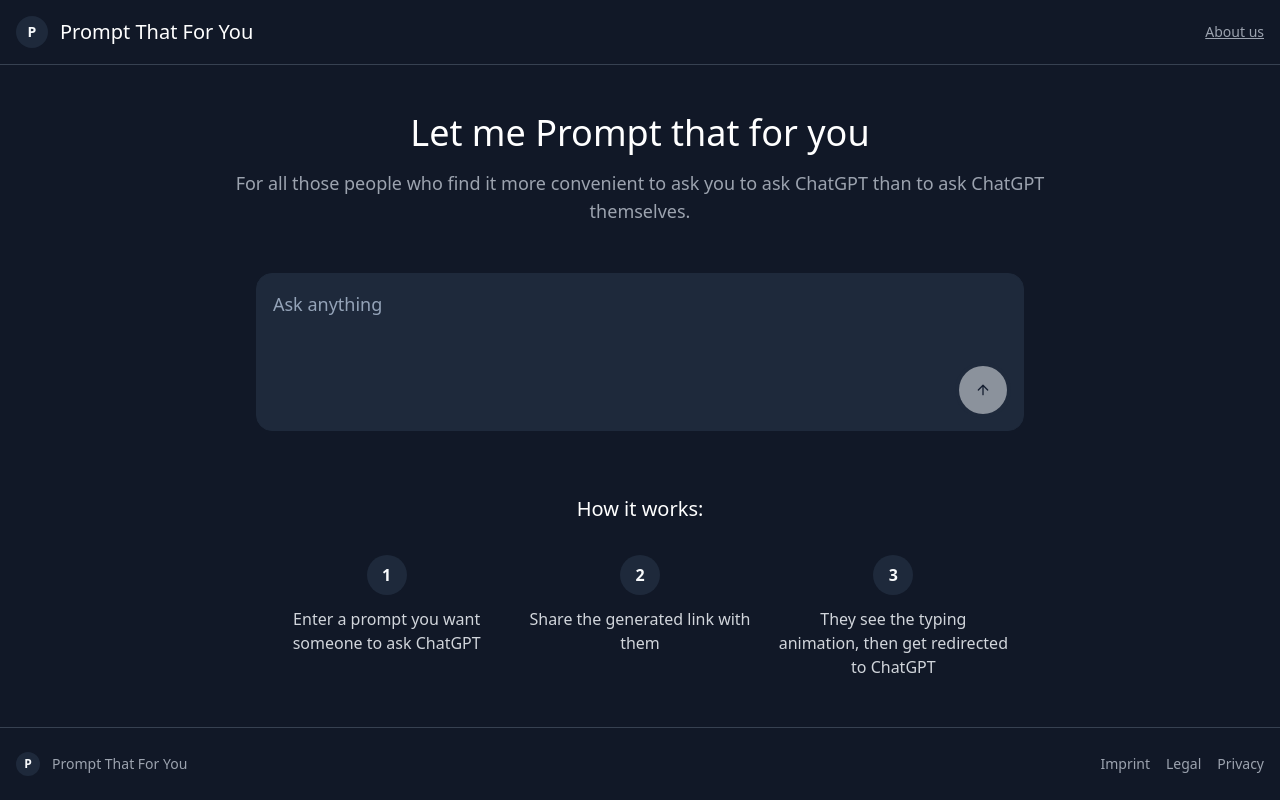
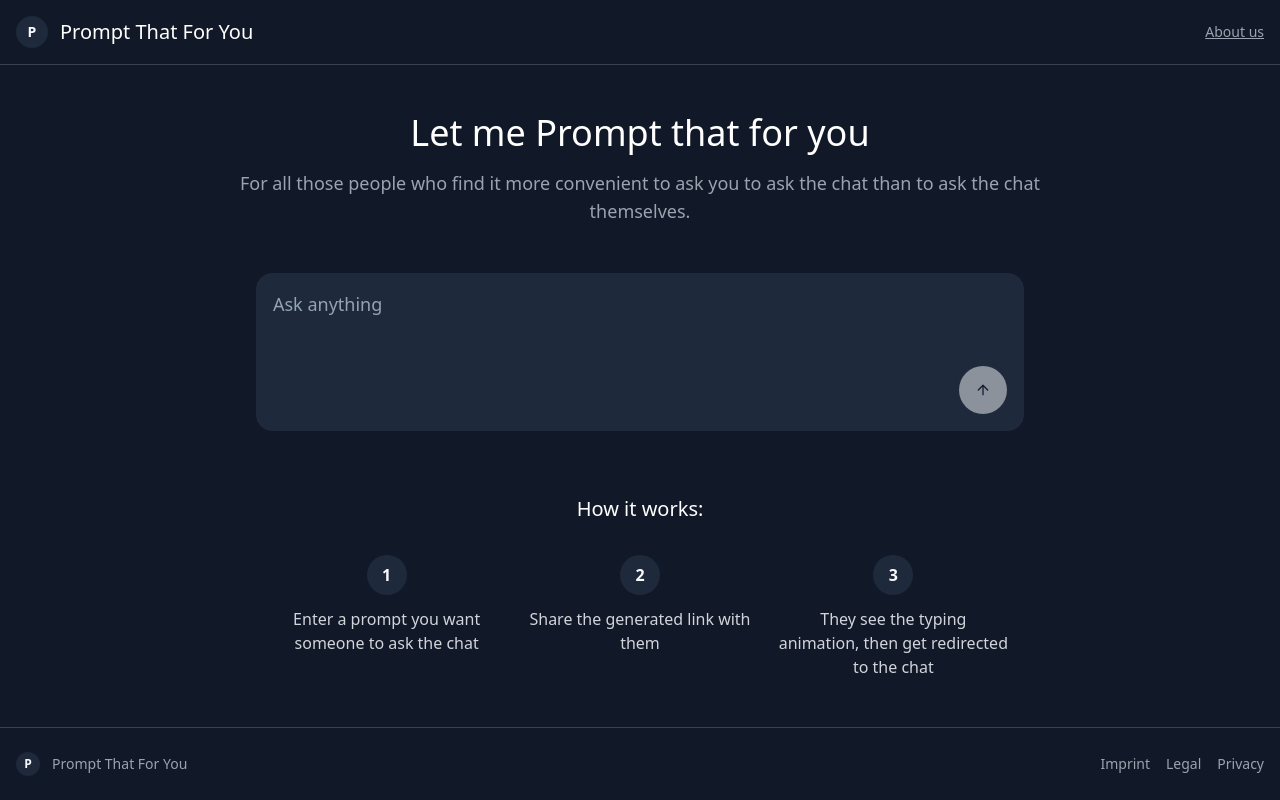
Before and after one commit to muzzyhaile/ask-the-gpt, a React (Vite) app: page / in a window 1280 px wide. Built offline with nearby package versions, Linux system fonts and the light colour scheme.

Commit message:
Remove ChatGPT and copy failed messages
Remove "ChatGPT" references and the "copy failed" toast message.

```diff
--- a/src/pages/Index.tsx
+++ b/src/pages/Index.tsx
@@ -17,7 +17,7 @@ const Index = () => {
       await navigator.clipboard.writeText(promptParam || "");
       toast({ title: "Copied", description: "Prompt copied. Paste in the chat and press Enter." });
     } catch (e) {
-      toast({ title: "Copy failed", description: "Press Ctrl/Cmd+C to copy manually.", variant: "destructive" });
+      // Silently ignore copy errors
     }
   };
 
@@ -126,7 +126,7 @@ const Index = () => {
               Let me Prompt that for you
             </h2>
             <p className="text-gray-400 text-base sm:text-lg px-4">
-              For all those people who find it more convenient to ask you to ask ChatGPT than to ask ChatGPT themselves.
+              For all those people who find it more convenient to ask you to ask the chat than to ask the chat themselves.
             </p>
           </div>
 
@@ -138,7 +138,7 @@ const Index = () => {
             <div className="grid gap-6 sm:grid-cols-2 md:grid-cols-3">
               <div className="space-y-3">
                 <div className="w-10 h-10 bg-secondary text-secondary-foreground rounded-full flex items-center justify-center mx-auto font-semibold">1</div>
-                <p className="text-gray-300 text-sm sm:text-base">Enter a prompt you want someone to ask ChatGPT</p>
+                <p className="text-gray-300 text-sm sm:text-base">Enter a prompt you want someone to ask the chat</p>
               </div>
               <div className="space-y-3">
                 <div className="w-10 h-10 bg-secondary text-secondary-foreground rounded-full flex items-center justify-center mx-auto font-semibold">2</div>
@@ -146,7 +146,7 @@ const Index = () => {
               </div>
               <div className="space-y-3 sm:col-span-2 md:col-span-1">
                 <div className="w-10 h-10 bg-secondary text-secondary-foreground rounded-full flex items-center justify-center mx-auto font-semibold">3</div>
-                <p className="text-gray-300 text-sm sm:text-base">They see the typing animation, then get redirected to ChatGPT</p>
+                <p className="text-gray-300 text-sm sm:text-base">They see the typing animation, then get redirected to the chat</p>
               </div>
             </div>
           </div>
```
